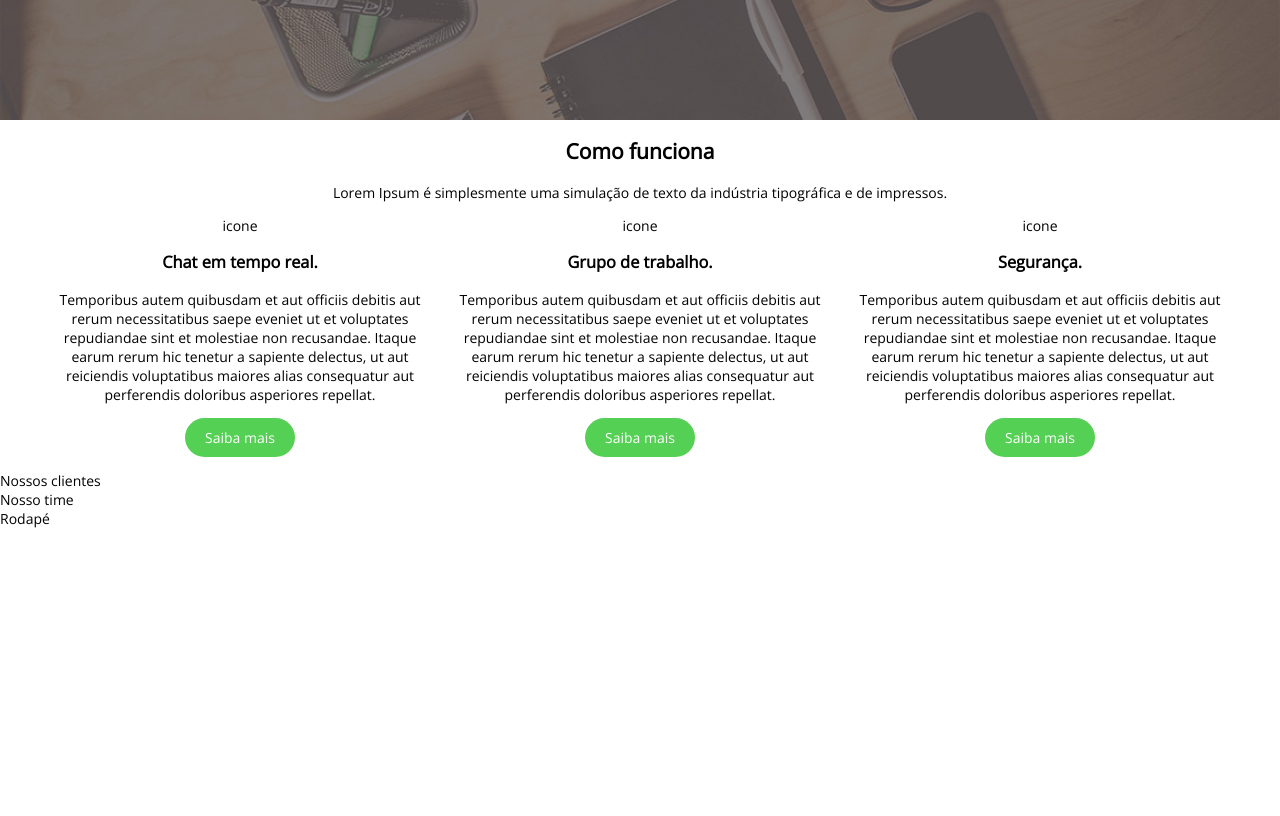
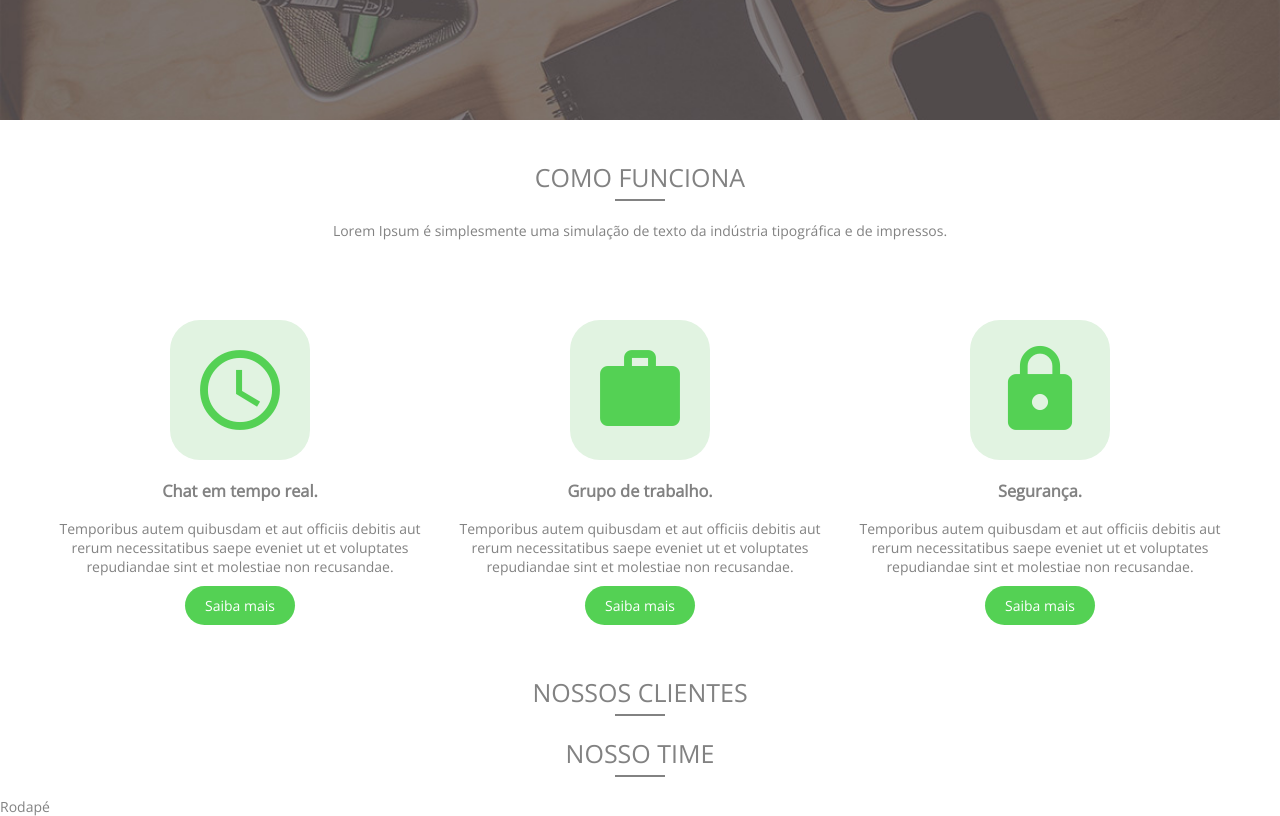
Before and after one commit to melissapassos/Chatschool, a plain HTML site: page index.html in a window 1280 px wide. Shown: the part 540-1356 px from the top of the page. Before the commit the page ends 1068 px from the top, so only its background shows below. Drawn offline with nearby package versions, Linux system fonts and the light colour scheme.

Commit message:
Utilizando a biblioteca Material Icons para colocar icones no nosso site.

```diff
--- /dev/null
+++ b/css/icons.css
@@ -0,0 +1,18 @@
+.icon-container {
+	display: inline-block;
+	width: 140px;
+	height: 140px;
+	background: #e1f3e1;
+	border-radius: 30px;
+	position: relative;
+}
+
+.material-icons {
+	display: block;
+	color: rgb(84, 209, 84);
+	position: absolute;
+	top: 50%;
+	left: 50%;
+	transform: translate(-50%, -50%);
+	cursor: default;
+}
--- a/css/reset.css
+++ b/css/reset.css
@@ -11,3 +11,7 @@ body {
 	padding: 0;
 	font-size: 14px;
 }
+
+p {
+	margin: 10px 0 10px 0;
+}
--- a/css/styles.css
+++ b/css/styles.css
@@ -9,10 +9,13 @@ prioridade:
 @import url('grid.css');
 @import url('reset.css');
 @import url('buttons.css');
+@import url('typography.css');
+@import url('icons.css');
 
 
 body {
 	font-family: 'Open Sans', sans-serif;
+	color: rgb(130, 130, 130);
 }
 
 #header .btn {
@@ -74,4 +77,5 @@ body {
 
 #how-it-work {
 	text-align: center;
+	padding: 30px 0 30px 0;
 }
--- /dev/null
+++ b/css/typography.css
@@ -0,0 +1,20 @@
+h2 {
+	text-transform: uppercase;
+	font-weight: normal;
+	text-align: center;
+	font-size: 25px;
+	margin: 10px 0 20px 0;
+}
+
+h2:after {
+	content: "";
+	display: block;
+	background-color: rgb(130, 130, 130);
+	margin: 5px auto 0 auto;
+	width: 50px;
+	height: 2px;
+}
+
+.subtitle {
+	margin-bottom: 80px;
+}
--- a/index.html
+++ b/index.html
@@ -3,8 +3,9 @@
 <head>
 	<meta charset="utf-8">
 	<title>Chatschool</title>
+	<link href="css/styles.css" rel="stylesheet">
 	<link href="https://fonts.googleapis.com/css?family=Open+Sans" rel="stylesheet">
-	<link href="css/styles.css" rel="stylesheet">
+	<link href="https://fonts.googleapis.com/icon?family=Material+Icons" rel="stylesheet">
 </head>
 <body>
 	<header id="header">
@@ -43,30 +44,36 @@
 					<div class="row">
 						<div class="col col-desktop-4">
 							<div class="icon-container">
-								icone
+								<i class="material-icons" style="font-size: 96px;">
+									schedule
+								</i>
 							</div>
 							<h3>Chat em tempo real.</h3>
-							<p>Temporibus autem quibusdam et aut officiis debitis aut rerum necessitatibus saepe eveniet ut et voluptates repudiandae sint et molestiae non recusandae. Itaque earum rerum hic tenetur a sapiente delectus, ut aut reiciendis voluptatibus maiores alias consequatur aut perferendis doloribus asperiores repellat.</p>
+							<p>Temporibus autem quibusdam et aut officiis debitis aut rerum necessitatibus saepe eveniet ut et voluptates repudiandae sint et molestiae non recusandae. </p>
 							<p>
 								<a href="" class="btn">Saiba mais</a>
 							</p>
 						</div>
 						<div class="col col-desktop-4">
 							<div class="icon-container">
-								icone
+								<i class="material-icons" style="font-size: 96px;">
+									work
+								</i>
 							</div>
 							<h3>Grupo de trabalho.</h3>
-							<p>Temporibus autem quibusdam et aut officiis debitis aut rerum necessitatibus saepe eveniet ut et voluptates repudiandae sint et molestiae non recusandae. Itaque earum rerum hic tenetur a sapiente delectus, ut aut reiciendis voluptatibus maiores alias consequatur aut perferendis doloribus asperiores repellat.</p>
+							<p>Temporibus autem quibusdam et aut officiis debitis aut rerum necessitatibus saepe eveniet ut et voluptates repudiandae sint et molestiae non recusandae. </p>
 							<p>
 								<a href="" class="btn">Saiba mais</a>
 							</p>
 						</div>
 						<div class="col col-desktop-4">
 							<div class="icon-container">
-								icone
+								<i class="material-icons" style="font-size: 96px;">
+									https
+								</i>
 							</div>
 							<h3>Segurança.</h3>
-							<p>Temporibus autem quibusdam et aut officiis debitis aut rerum necessitatibus saepe eveniet ut et voluptates repudiandae sint et molestiae non recusandae. Itaque earum rerum hic tenetur a sapiente delectus, ut aut reiciendis voluptatibus maiores alias consequatur aut perferendis doloribus asperiores repellat.</p>
+							<p>Temporibus autem quibusdam et aut officiis debitis aut rerum necessitatibus saepe eveniet ut et voluptates repudiandae sint et molestiae non recusandae. </p>
 							<p>
 								<a href="" class="btn">Saiba mais</a>
 							</p>
@@ -75,8 +82,12 @@
 				</div>
 
 			</section>
-			<section id="customers">Nossos clientes</section>
-			<section id="team">Nosso time</section>
+			<section id="customers">
+				<h2>Nossos clientes</h2>
+			</section>
+			<section id="team">
+				<h2>Nosso time</h2>
+			</section>
 		</main>
 		<footer id="footer">Rodapé</footer>
 	</body>
```
Also changed, not shown: 1 other file.
